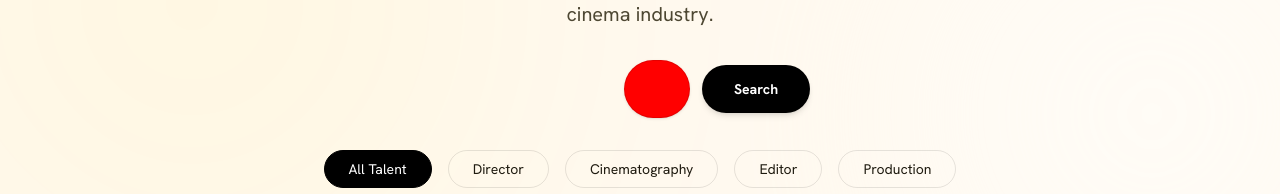
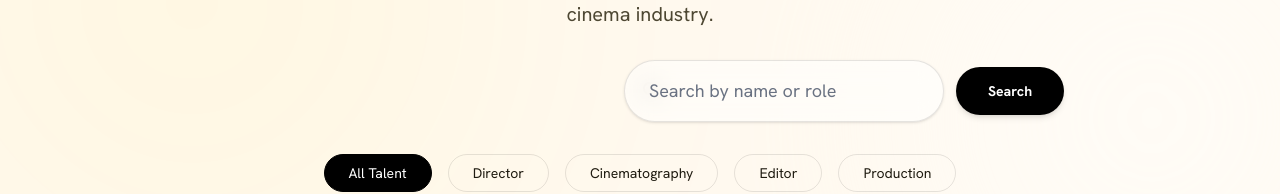
Before and after one commit to Naveen-Deevi/FilmFolio, a Next.js app: page /discover in a window 1280 px wide. Shown: the part 276-470 px from the top of the page. Built offline with nearby package versions, Linux system fonts and the light colour scheme; no server answers; the database is empty.

Commit message:
fix: Apply exact user requested search bar styles

```diff
--- a/components/DiscoverHeader.tsx
+++ b/components/DiscoverHeader.tsx
@@ -39,8 +39,7 @@ export default function DiscoverHeader() {
                 value={search}
                 onChange={(e) => setSearch(e.target.value)}
                 placeholder="Search by name or role"
-                className="w-full pl-12 pr-4 py-3.5 rounded-full border border-black/10 bg-white/50 backdrop-blur-md shadow-sm focus:outline-none focus:ring-2 focus:ring-[var(--color-primary)] focus:bg-white transition-all font-sans text-lg text-black placeholder:text-gray-500"
-                style={{ background: 'red' }}
+                className="w-80 px-6 py-4 text-black rounded-full border border-black/10 bg-white/50 backdrop-blur-md shadow-sm focus:outline-none focus:ring-2 focus:ring-[var(--color-primary)] focus:bg-white transition-all font-sans text-lg placeholder:text-gray-500"
               />
             </div>
             <button type="submit" className="w-full md:w-auto px-8 py-3.5 rounded-full bg-black text-white hover:bg-[var(--color-primary)] transition-all font-bold text-sm shadow-md whitespace-nowrap">
```
